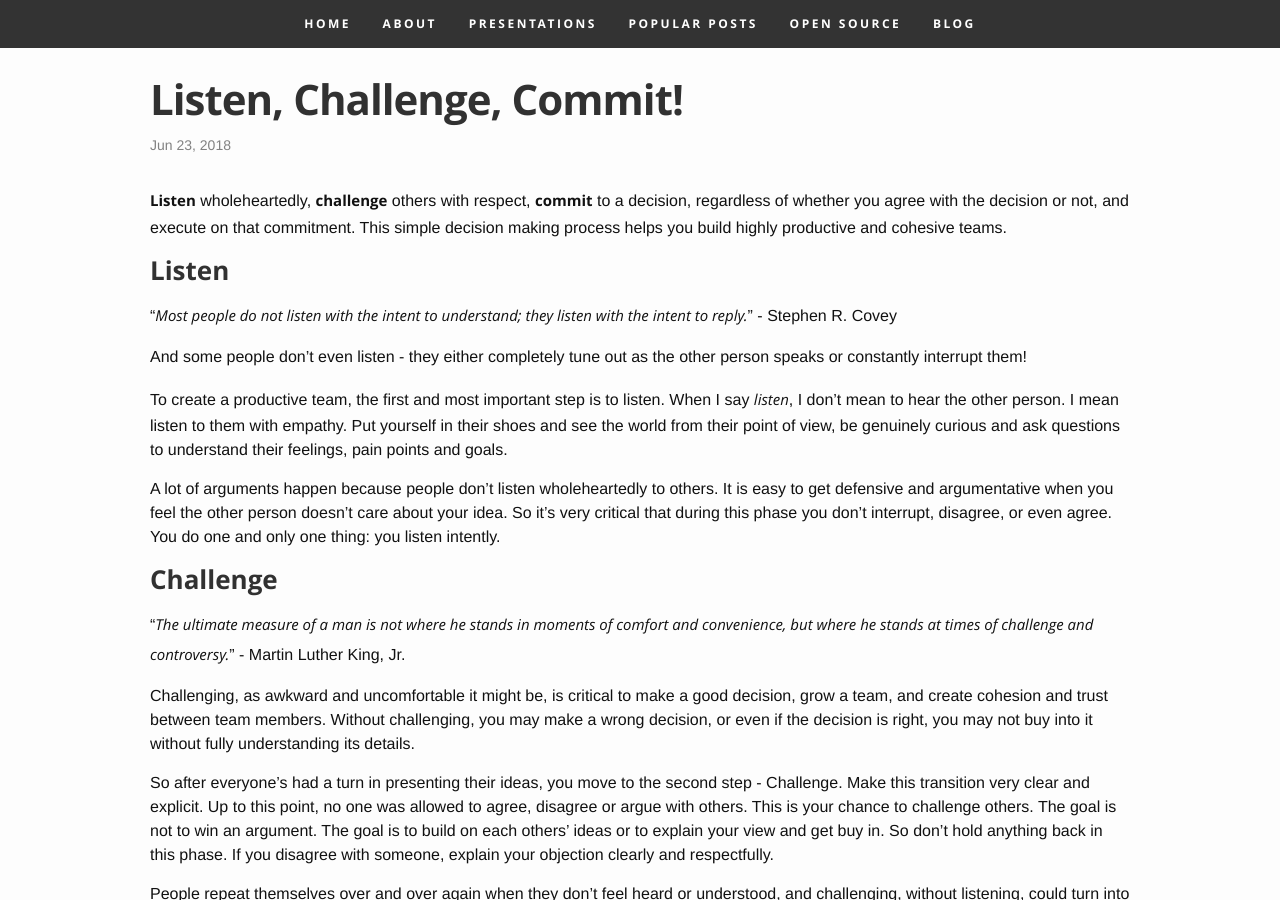
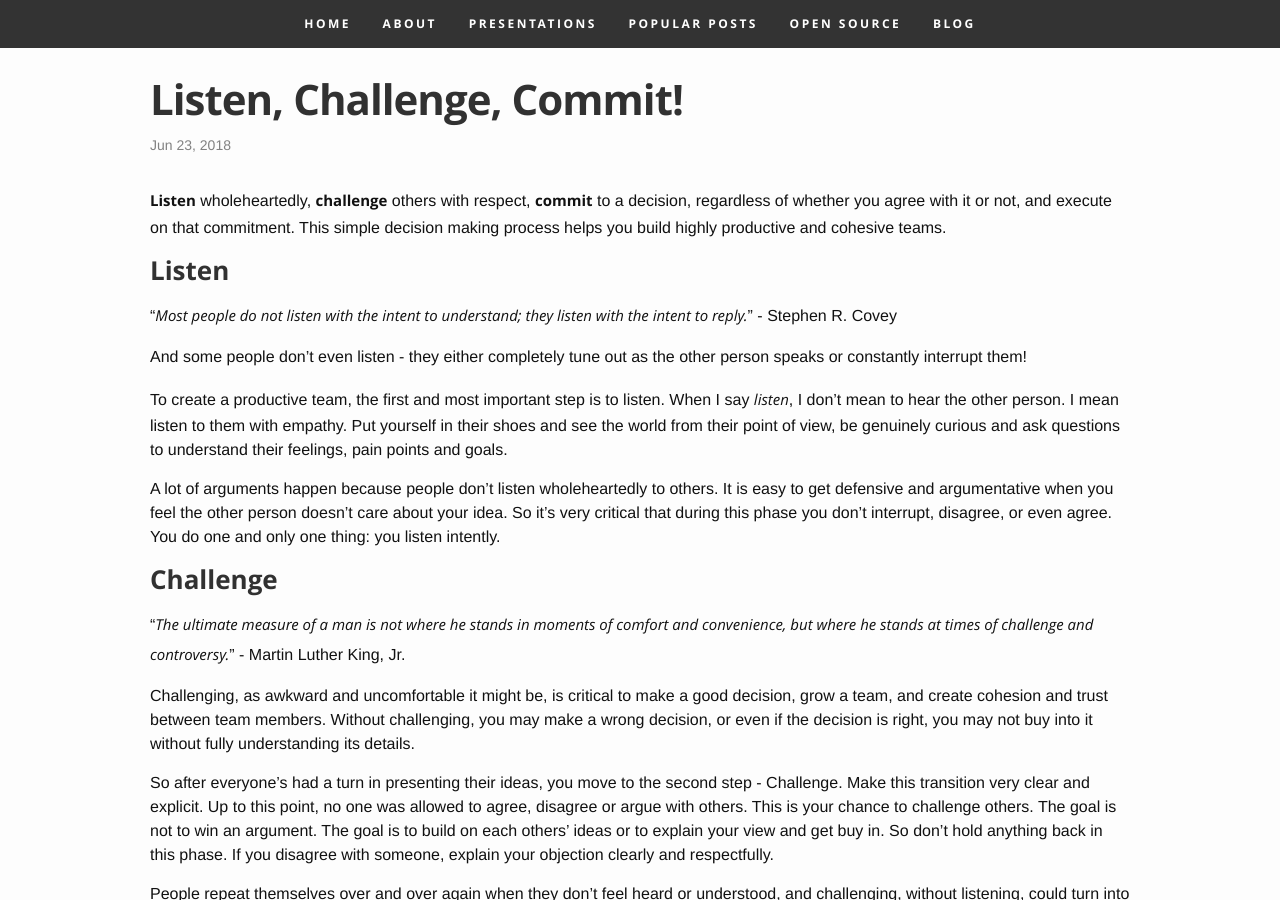
Before and after one commit to MehdiK/mehdik.github.io, a Jekyll site: the page built from _posts/2018-06-22-listen-challenge-commit.md, in a window 1280 px wide and 900 px high. Built offline with Jekyll 4.4.1, drawn with Linux system fonts in a browser that asks for light colours; nearby versions of some CDN libraries; comment, search, counter and statistics services are not loaded.

Commit message:
minor edit

```diff
--- a/_posts/2018-06-22-listen-challenge-commit.md
+++ b/_posts/2018-06-22-listen-challenge-commit.md
@@ -6,7 +6,7 @@ date: "2018-06-23"
 tags: ["Leadership","Management"]
 ---
 
-**Listen** wholeheartedly, **challenge** others with respect, **commit** to a decision, regardless of whether you agree with the decision or not, and execute on that commitment. This simple decision making process helps you build highly productive and cohesive teams.
+**Listen** wholeheartedly, **challenge** others with respect, **commit** to a decision, regardless of whether you agree with it or not, and execute on that commitment. This simple decision making process helps you build highly productive and cohesive teams.
 
 ### Listen
 "*Most people do not listen with the intent to understand; they listen with the intent to reply.*" - Stephen R. Covey
```
